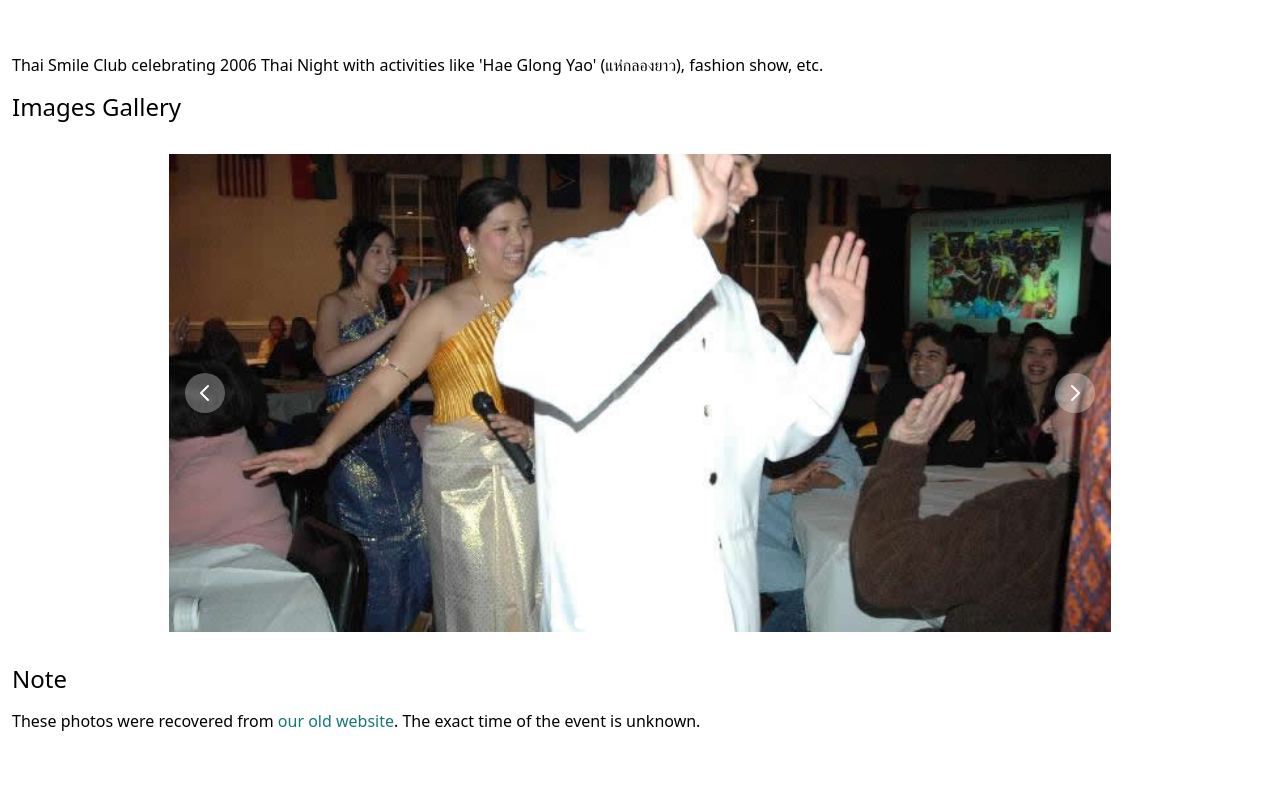
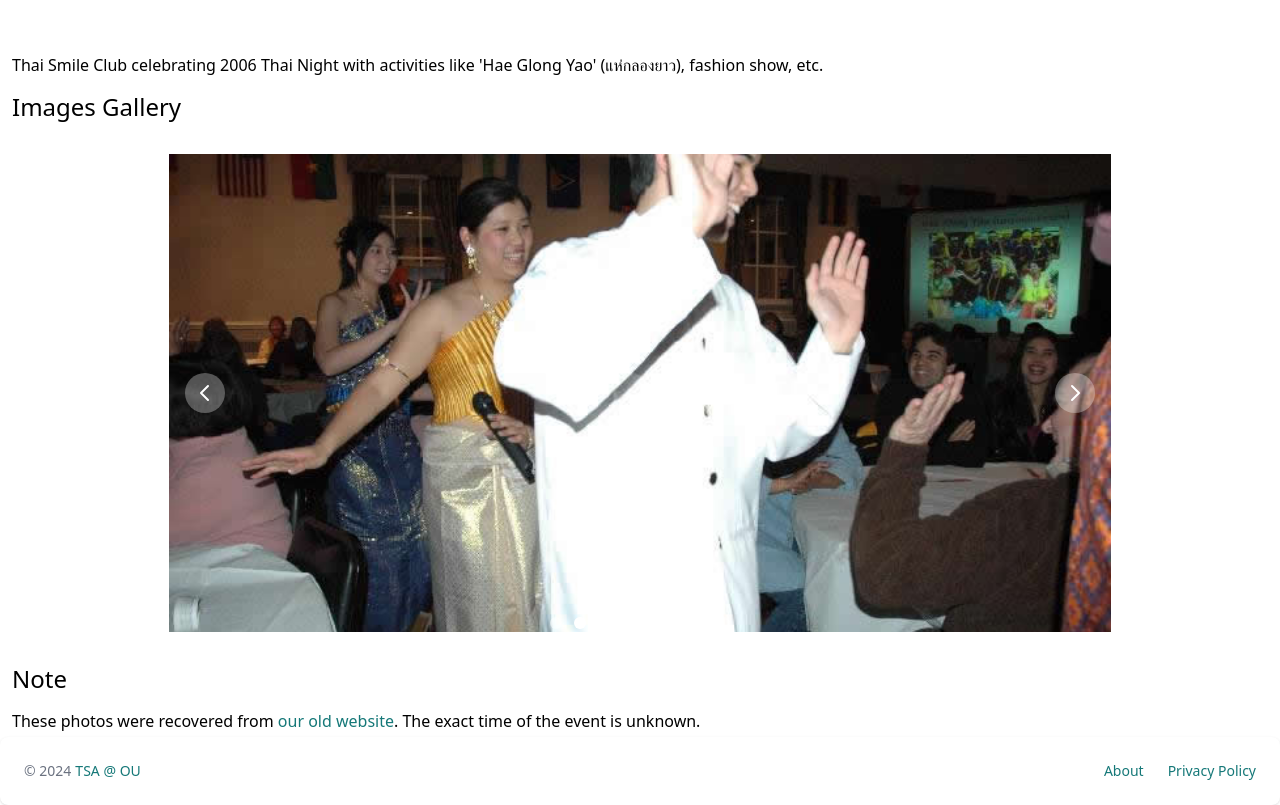
Before and after one commit to itstsaou/itstsaou.github.io, a Gatsby site: page /events/2006-01-01-thai-night in a window 1280 px wide. Shown: the part 287-1092 px from the top of the page. Before the commit the page ends 1024 px from the top, so only its background shows below. Built offline with nearby package versions, Linux system fonts and the light colour scheme; Gatsby itself is replaced by a stand-in of ours.

Commit message:
feat: add footer to event template

```diff
--- a/src/templates/event.js
+++ b/src/templates/event.js
@@ -1,7 +1,7 @@
 import * as React from "react";
 import { Link, graphql } from "gatsby";
 import { DateTime } from "luxon";
-import { Carousel, Breadcrumb } from "flowbite-react";
+import { Carousel, Breadcrumb, Footer } from "flowbite-react";
 import { GatsbyImage, getImage } from "gatsby-plugin-image";
 import { MDXProvider } from "@mdx-js/react";
 
@@ -69,6 +69,15 @@ const EventPageTemplate = ({ data, children }) => {
         </div>
         <MDXProvider components={shortcodes}>{children}</MDXProvider>
       </main>
+      <Footer container>
+        <Footer.Copyright href="/" by="TSA @ OU" year={2024} />
+        <Footer.LinkGroup>
+          <Footer.Link>
+            <Link to="/about">About</Link>
+          </Footer.Link>
+          <Footer.Link href="#">Privacy Policy</Footer.Link>
+        </Footer.LinkGroup>
+      </Footer>
     </div>
   );
 };
```
